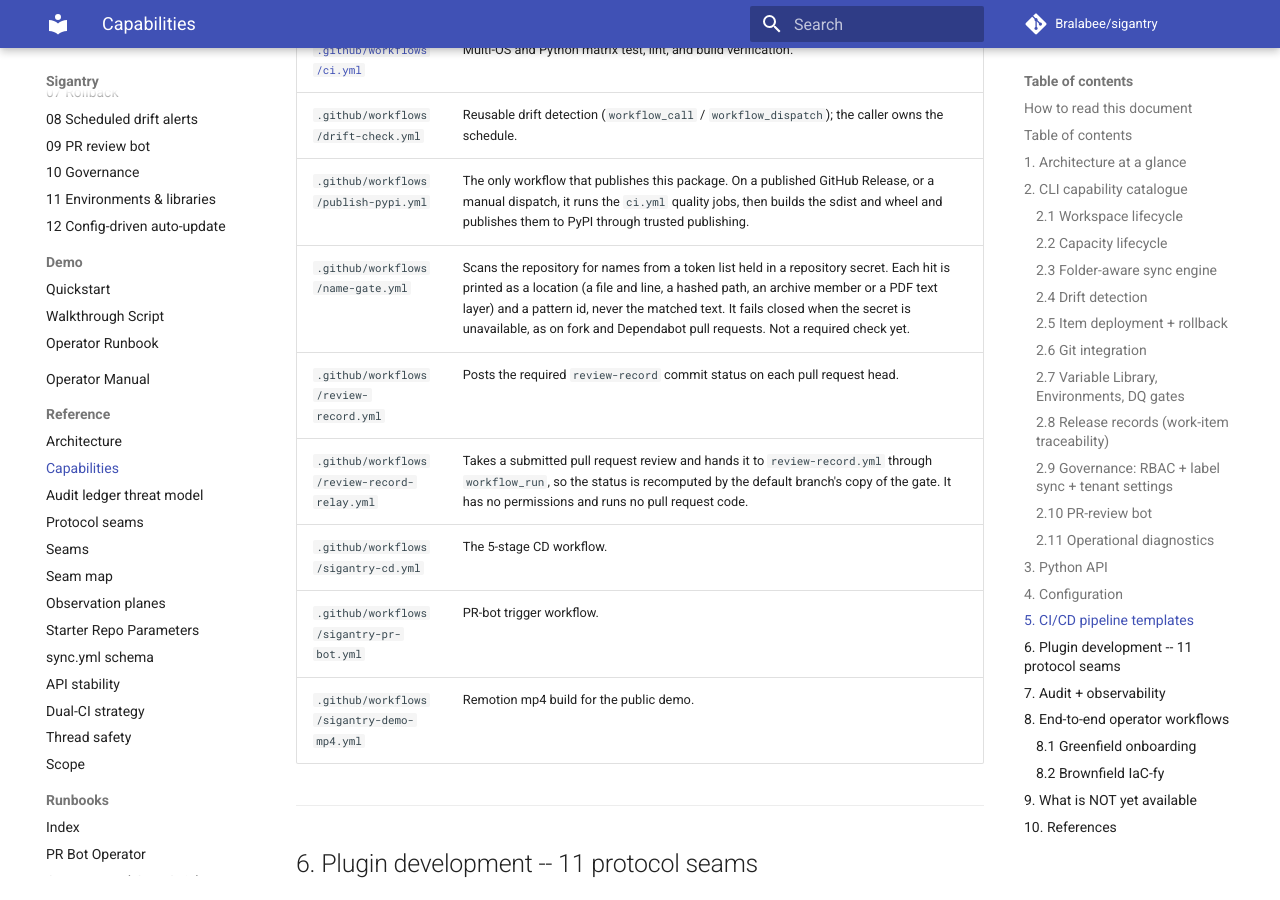
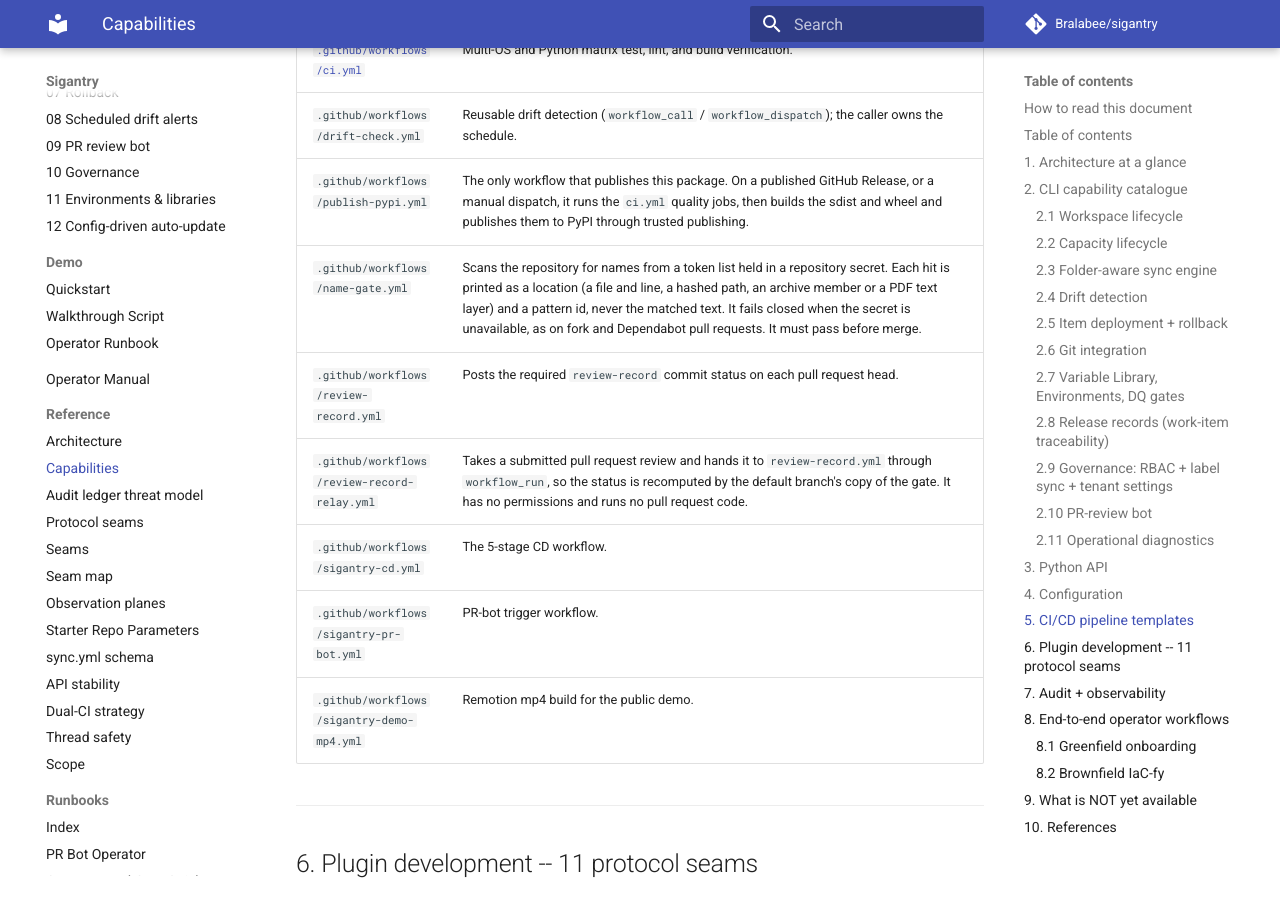
Before and after one commit to Bralabee/sigantry, an MkDocs documentation site: the page built from docs/CAPABILITIES.md, in a window 1280 px wide and 900 px high, scrolled down 18489 px. Built offline with MkDocs 1.6.1 and Material for MkDocs 9.7.7, drawn with Linux system fonts in a browser that asks for light colours; comment, search, counter and statistics services are not loaded.

Commit message:
docs: the capability catalogue says the name gate must pass
The catalogue's row for the name-gate workflow said it was not a
required check. It now carries the same rule as CONTRIBUTING.md and the
CHANGELOG: the gate must pass before merge.

```diff
--- a/docs/CAPABILITIES.md
+++ b/docs/CAPABILITIES.md
@@ -561,7 +561,7 @@
 | [`.github/workflows/ci.yml`](../.github/workflows/ci.yml) | Multi-OS and Python matrix test, lint, and build verification. |
 | `.github/workflows/drift-check.yml` | Reusable drift detection (`workflow_call` / `workflow_dispatch`); the caller owns the schedule. |
 | `.github/workflows/publish-pypi.yml` | The only workflow that publishes this package. On a published GitHub Release, or a manual dispatch, it runs the `ci.yml` quality jobs, then builds the sdist and wheel and publishes them to PyPI through trusted publishing. |
-| `.github/workflows/name-gate.yml` | Scans the repository for names from a token list held in a repository secret. Each hit is printed as a location (a file and line, a hashed path, an archive member or a PDF text layer) and a pattern id, never the matched text. It fails closed when the secret is unavailable, as on fork and Dependabot pull requests. Not a required check yet. |
+| `.github/workflows/name-gate.yml` | Scans the repository for names from a token list held in a repository secret. Each hit is printed as a location (a file and line, a hashed path, an archive member or a PDF text layer) and a pattern id, never the matched text. It fails closed when the secret is unavailable, as on fork and Dependabot pull requests. It must pass before merge. |
 | `.github/workflows/review-record.yml` | Posts the required `review-record` commit status on each pull request head. |
 | `.github/workflows/review-record-relay.yml` | Takes a submitted pull request review and hands it to `review-record.yml` through `workflow_run`, so the status is recomputed by the default branch's copy of the gate. It has no permissions and runs no pull request code. |
 | `.github/workflows/sigantry-cd.yml` | The 5-stage CD workflow. |
```
